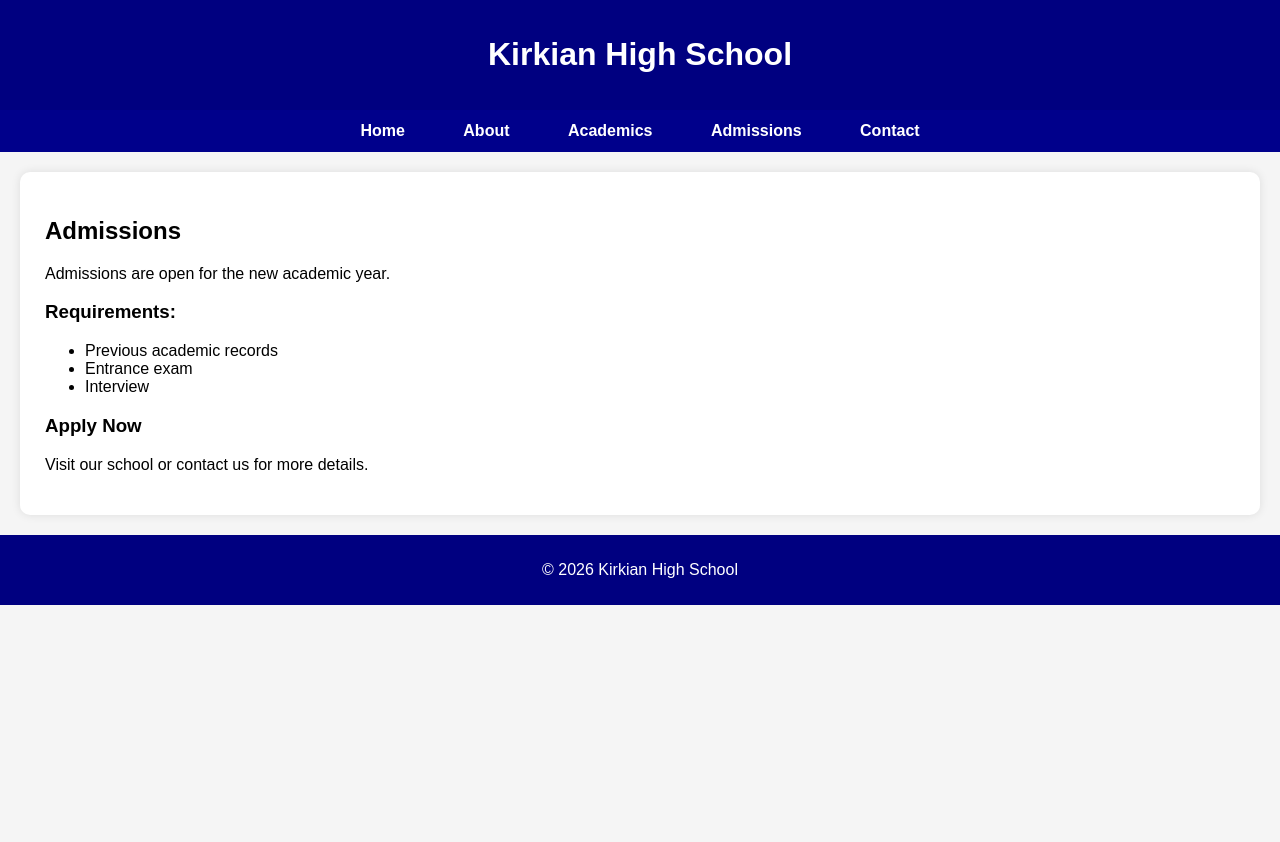
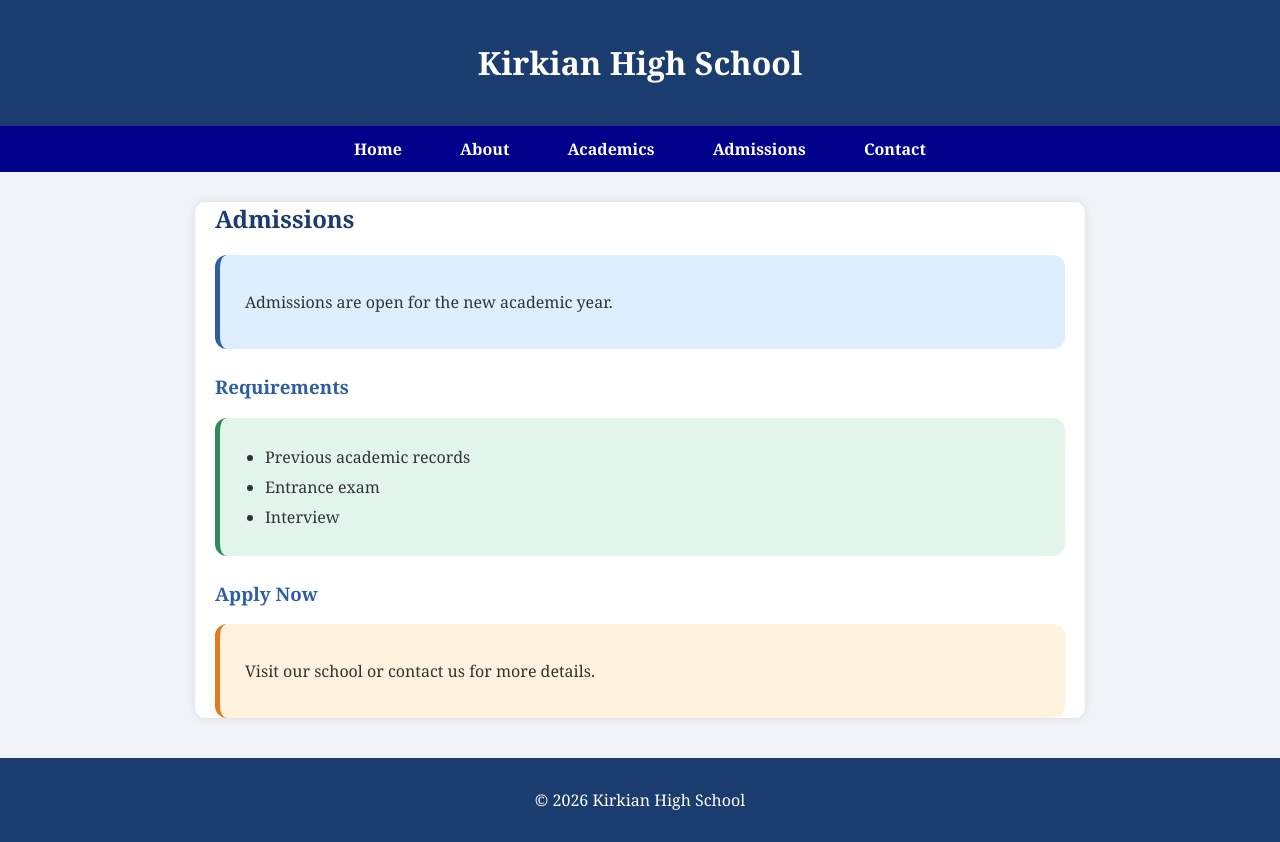
Before and after one commit to s-c-byte/kirkian-school, a plain HTML site: page admissions.html in a window 1280 px wide. Before the commit the page ends 800 px from the top, so only its background shows below. Drawn offline with Linux system fonts and the light colour scheme.

Commit message:
Update admissions.html

```diff
--- a/admissions.html
+++ b/admissions.html
@@ -3,6 +3,73 @@
 <head>
     <title>Admissions - Kirkian High School</title>
     <link rel="stylesheet" href="style.css">
+    <style>
+        body {
+            background-color: #f0f4f8;
+            font-family: Georgia, serif;
+            color: #333;
+        }
+
+        header {
+            background-color: #1a3c6e;
+            color: white;
+            padding: 20px;
+            text-align: center;
+        }
+
+        .content {
+            max-width: 850px;
+            margin: 30px auto;
+            padding: 0 20px;
+        }
+
+        h2 {
+            color: #1a3c6e;
+        }
+
+        h3 {
+            color: #2e5fa3;
+        }
+
+        .box {
+            padding: 20px 25px;
+            margin: 10px 0 25px 0;
+            border-radius: 12px;
+            border-left: 5px solid;
+        }
+
+        .box-blue {
+            background-color: #ddeeff;
+            border-color: #2e5fa3;
+        }
+
+        .box-green {
+            background-color: #e2f5ea;
+            border-color: #2e8b57;
+        }
+
+        .box-orange {
+            background-color: #fff3e0;
+            border-color: #e07b20;
+        }
+
+        .box ul {
+            margin: 0;
+            padding-left: 20px;
+        }
+
+        .box ul li {
+            margin: 8px 0;
+        }
+
+        footer {
+            background-color: #1a3c6e;
+            color: white;
+            text-align: center;
+            padding: 15px;
+            margin-top: 40px;
+        }
+    </style>
 </head>
 <body>
 <header>
@@ -17,15 +84,24 @@
 </nav>
 <section class="content">
     <h2>Admissions</h2>
+
+    <div class="box box-blue">
         <p>Admissions are open for the new academic year.</p>
-    <h3>Requirements:</h3>
+    </div>
+
+    <h3>Requirements</h3>
+    <div class="box box-green">
         <ul>
             <li>Previous academic records</li>
             <li>Entrance exam</li>
             <li>Interview</li>
         </ul>
+    </div>
+
     <h3>Apply Now</h3>
+    <div class="box box-orange">
         <p>Visit our school or contact us for more details.</p>
+    </div>
 </section>
 <footer>
     <p>© 2026 Kirkian High School</p>
```
Lines whose indentation alone changed are shown as unchanged.
